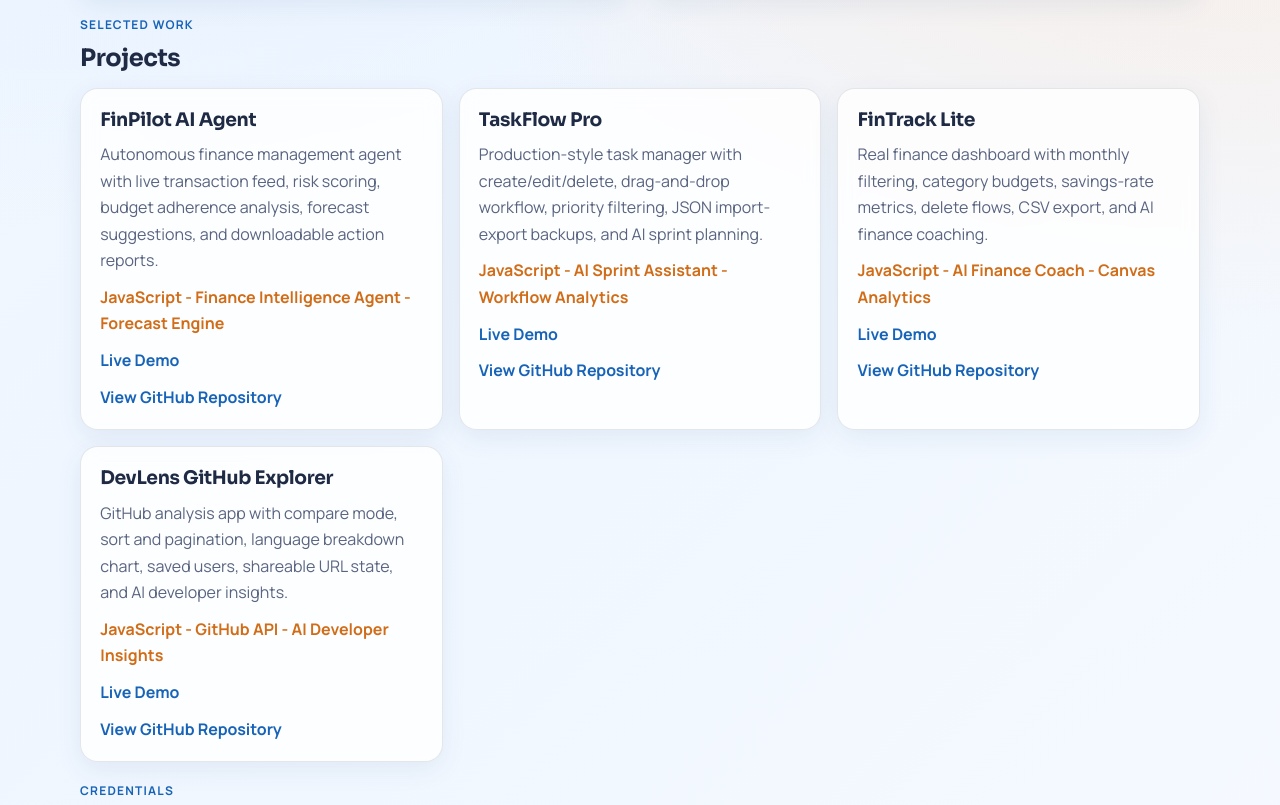
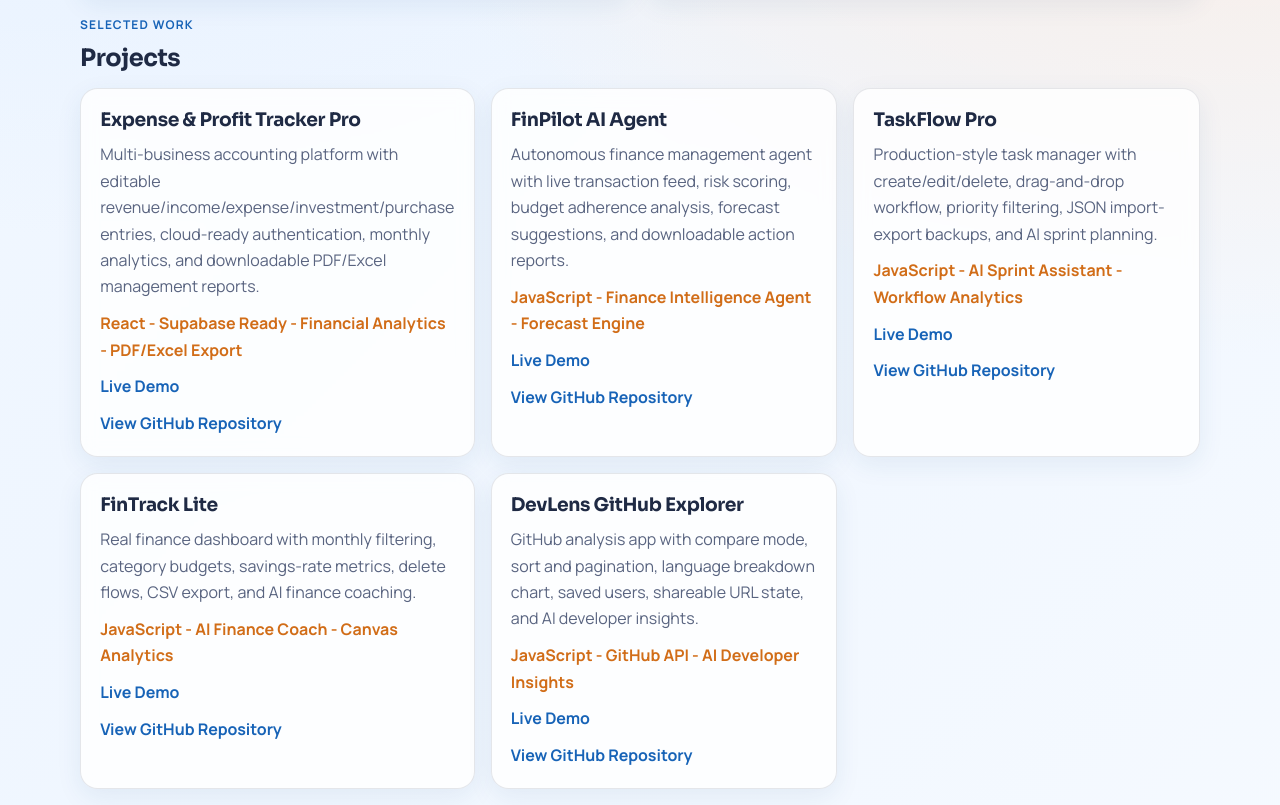
Before and after one commit to ash1515-pixel/portfolio-website, a plain HTML site: page index.html in a window 1280 px wide. Shown: the part 1127-1932 px from the top of the page. Drawn offline with Linux system fonts and the light colour scheme.

Commit message:
feat: add expense tracker pro to projects section

```diff
--- a/index.html
+++ b/index.html
@@ -133,6 +133,20 @@
           <h2>Projects</h2>
         </div>
         <div class="project-grid">
+          <article class="project-card">
+            <h3>Expense & Profit Tracker Pro</h3>
+            <p>
+              Multi-business accounting platform with editable revenue/income/expense/investment/purchase entries,
+              cloud-ready authentication, monthly analytics, and downloadable PDF/Excel management reports.
+            </p>
+            <p class="stack">React - Supabase Ready - Financial Analytics - PDF/Excel Export</p>
+            <p>
+              <a href="https://expense-profit-tracker-f1v266u19-ac858247-gmailcoms-projects.vercel.app" target="_blank" rel="noopener noreferrer">Live Demo</a>
+            </p>
+            <p>
+              <a href="https://github.com/ash1515-pixel/expense-profit-tracker-pro" target="_blank" rel="noopener noreferrer">View GitHub Repository</a>
+            </p>
+          </article>
           <article class="project-card">
             <h3>FinPilot AI Agent</h3>
             <p>
```
